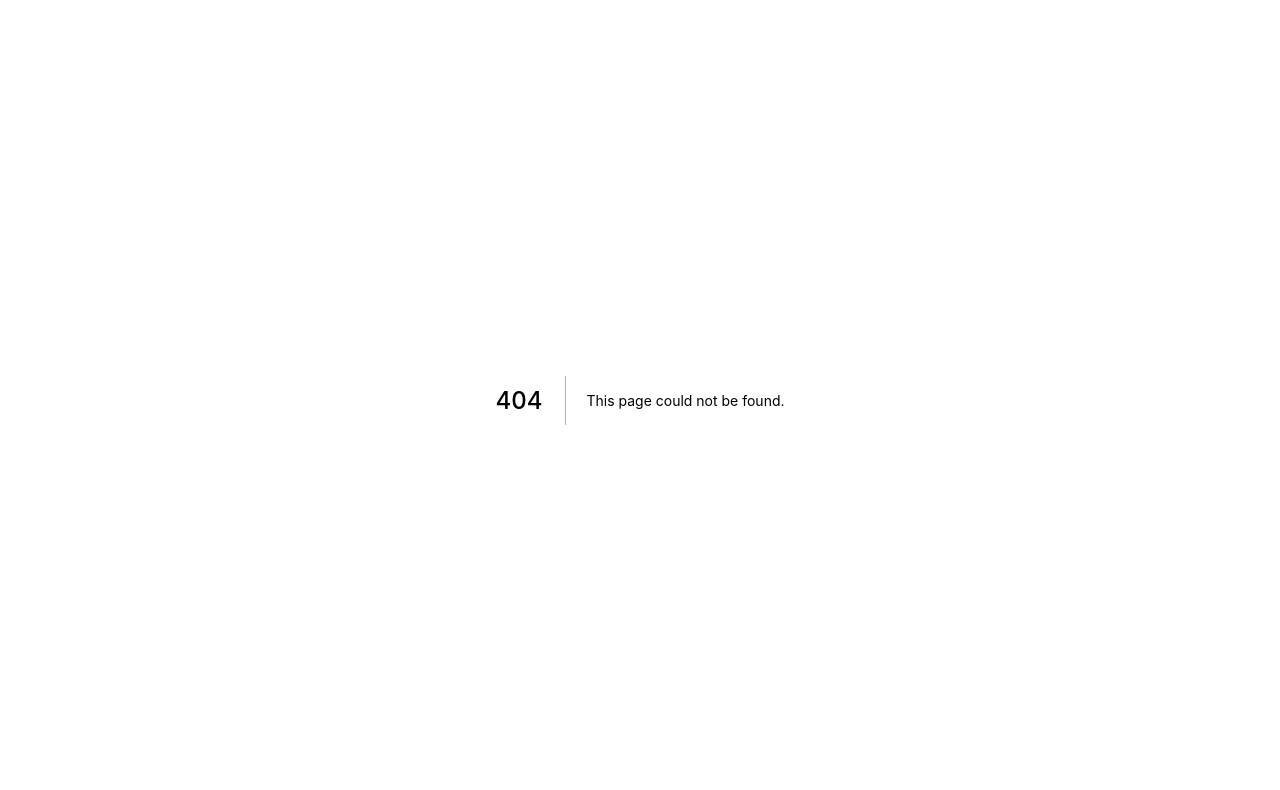
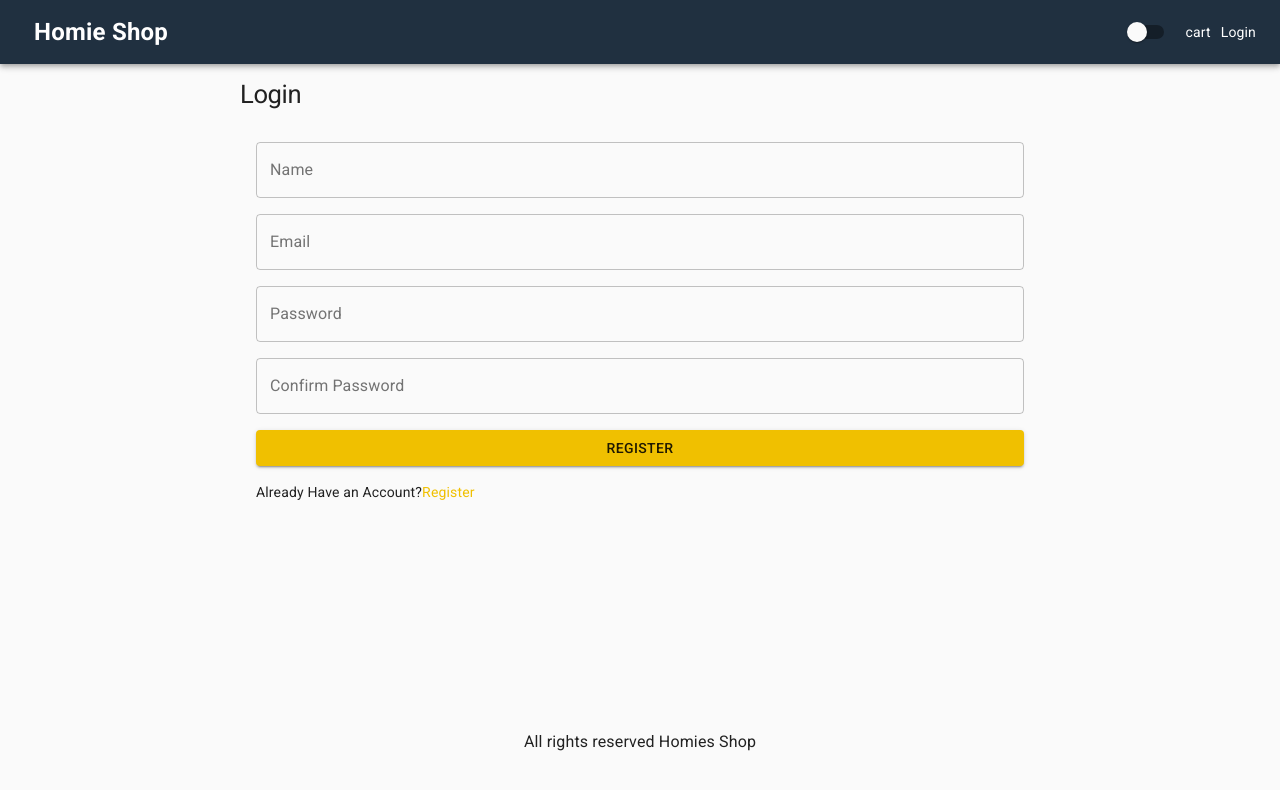
Before and after one commit to RumonHasan/next-shopping, a Next.js app: page /register in a window 1280 px wide. Before the commit this address had no page. Shown: the top 790 px of the page. Built offline with nearby package versions, Linux system fonts and the light colour scheme.

Commit message:
validation

```diff
--- a/components/Layout.js
+++ b/components/Layout.js
@@ -5,9 +5,11 @@ import useStyles from '../utils/styles';
 import NextLink from 'next/link';
 import { Store } from '../utils/store';
 import Cookies from 'js-cookie';
+import { useRouter } from 'next/dist/client/router';
 
 
 const Layout = ({children, title, description}) => {
+    const router = useRouter();
     const classes = useStyles();
     const {state, dispatch} = useContext(Store);
     const {darkMode, cart, userInfo} = state;
@@ -17,9 +19,20 @@ const Layout = ({children, title, description}) => {
         const newDarkMode = !darkMode;
         Cookies.set('darkMode', newDarkMode ? 'ON': 'OFF');
     }
-    // loginmenu close handler
+    // Login menu functions
+    const [anchorEl, setAnchorEl] = React.useState(null);
+    const loginClickHandler = (e) =>{
+        setAnchorEl(e.currentTarget)
+    }
     const loginMenuCloseHandler = ()=>{
-
+        setAnchorEl(null);
+    }
+    const logoutClickHandler = ()=>{
+        setAnchorEl(null);
+        dispatch({type: 'USER_LOGOUT'})
+        Cookies.remove('userInfo');
+        Cookies.remove('cartItems');
+        router.push('/');
     }
     const theme = createTheme({
         typography:{
@@ -73,7 +86,7 @@ const Layout = ({children, title, description}) => {
                         {userInfo ? <><Button
                         aria-controls='simple-menu'
                         aria-haspopup = 'true'
-                        onClick={handleClick}
+                        onClick={loginClickHandler}
                         className={classes.navbarBtn}>{userInfo.name}</Button>
                                <Menu
                                 id="simple-menu"
@@ -82,7 +95,9 @@ const Layout = ({children, title, description}) => {
                                 open={Boolean(anchorEl)}
                                 onClose={loginMenuCloseHandler}
                             >
-                            <MenuItem onClick={loginMenuCloseHandler}></MenuItem>
+                            <MenuItem onClick={loginMenuCloseHandler}>Profile</MenuItem>
+                            <MenuItem onClick={loginMenuCloseHandler}>Settings</MenuItem>
+                            <MenuItem onClick={logoutClickHandler}>Logout</MenuItem>
                         </Menu>
                         </>
                         :
--- a/package.json
+++ b/package.json
@@ -18,7 +18,8 @@
     "next": "11.1.2",
     "next-connect": "^0.11.0",
     "react": "17.0.2",
-    "react-dom": "17.0.2"
+    "react-dom": "17.0.2",
+    "react-hook-form": "^7.19.0"
   },
   "devDependencies": {
     "eslint": "7.32.0",
--- /dev/null
+++ b/pages/api/users/register.js
@@ -0,0 +1,31 @@
+import nc from 'next-connect';
+import bcrypt from 'bcryptjs';
+import User from '../../../models/User';
+import db from '../../../utils/db';
+import { signToken } from '../../../utils/auth';
+
+const handler = nc();
+
+handler.post(async(req,res)=>{
+    await db.connect();
+    // creating a new user instance
+    const newUser = new User({
+        name:req.body.name,
+        email:req.body.email,
+        password:bcrypt.hashSync(req.body.password),
+        isAdmin:false,
+    })
+    // new user
+    const createdUser = await newUser.save();
+    await db.disconnect();
+    const token = signToken(createdUser); // creating new user and sending back user data but the password
+    res.send({token,
+        _id: createdUser._id,
+        name: createdUser.name,
+        email: createdUser.email,
+        isAdmin: createdUser.isAdmin,
+    })
+
+})
+
+export default handler;
--- /dev/null
+++ b/pages/register.js
@@ -0,0 +1,86 @@
+import { Button, Link, List, ListItem, TextField, Typography } from '@material-ui/core';
+import React, {useState, useContext, useEffect} from 'react';
+import Layout from '../components/Layout';
+import useStyles from '../utils/styles';
+import NextLink from 'next/link';
+import axios from 'axios';
+import { Store } from '../utils/store';
+import { useRouter } from 'next/dist/client/router';
+import Cookies from 'js-cookie';
+
+const Register = () => {
+    // input states
+    const [name, setName] = useState('');
+    const [email, setEmail] = useState('');
+    const [password, setPassword] = useState('');
+    const [confirmPassword, setConfirmPassword] = useState('');
+
+    const classes = useStyles();
+    const {state, dispatch} = useContext(Store);
+    const router = useRouter();
+    const {redirect} = router.query; // redirect variable will redirect to the appropriate query
+    // login infor
+    const {userInfo} = state; // userInfo
+    useEffect(()=>{
+        if(userInfo){ // if the user is already logged in... jump back to home
+            router.push('/');
+        }
+    },[])
+
+    // submitting the login information
+    const submitHandler = async (e)=>{
+        e.preventDefault();
+        if(password !== confirmPassword){
+            alert('password is not confirmed');
+            return;
+        }// alert if
+        try {
+            const {data} = await axios.post('/api/users/register', { name:name,email:email, password:password,});
+            dispatch({type:'USER_LOGIN', payload:data});
+            Cookies.set('userInfo', data); // setting the user data to cookies
+            router.push(redirect || '/'); // if redirect is null it will jump to homescreen
+            // alert('Successful login'); // posting the login info in order to be checked
+        }catch(err){
+            alert(err.message); // alert message
+        }
+
+    }
+    return (
+        <Layout title='Register'>
+            <form onSubmit={submitHandler} className={classes.form}>
+                <Typography component='h1' variant='h1'>Login</Typography>
+                <List>
+                    <ListItem>
+                        <TextField variant='outlined' fullWidth id='name' label='Name'
+                        inputProps={{type:'text'}} onChange={e=> setName(e.target.value)}>
+                        </TextField>
+                    </ListItem>
+                    <ListItem>
+                        <TextField variant='outlined' fullWidth id='email' label='Email'
+                        inputProps={{type:'email'}} onChange={e=> setEmail(e.target.value)}>
+                        </TextField>
+                    </ListItem>
+                    <ListItem>
+                        <TextField variant='outlined' fullWidth id='password' label='Password' inputProps={{type:'password'}}
+                        onChange={e=>setPassword(e.target.value)}>
+                        </TextField>
+                    </ListItem>
+                    <ListItem>
+                        <TextField variant='outlined' fullWidth id='confirmPassword' label='Confirm Password' inputProps={{type:'password'}}
+                        onChange={e=>setConfirmPassword(e.target.value)}>
+                        </TextField>
+                    </ListItem>
+                    <ListItem>
+                        <Button variant='contained' type='submit' fullWidth color='primary'>
+                            Register
+                        </Button>
+                    </ListItem>
+                    <ListItem>
+                        Already Have an Account? <NextLink href={`/login?redirect=${redirect || '/'}`} passHref><Link>Register</Link></NextLink>
+                    </ListItem>
+                </List>
+            </form>
+        </Layout>
+    )
+}
+export default Register;
--- a/pages/shipping.js
+++ b/pages/shipping.js
@@ -4,12 +4,12 @@ import { Store } from '../utils/store';
 
 const Shipping = () => {
     const router = useRouter();
-    router.push('/login');
     const {state, dispatch} = useContext(Store);
     const {userInfo} = state;
     // redirecting
     if(!userInfo){
-        router.push('/login?redirect=/shipping');
+        router.push('/login?redirect=/shipping');// all redirects if user is not present goes to shipping
+        // if user does not exist redirect user to login and direct to shipping after loggin
     }
     return (
         <div>
--- a/utils/data.js
+++ b/utils/data.js
@@ -4,19 +4,19 @@ export const data = {
       {
         name: 'Rumon',
         email: 'admin@example.com',
-        password: bcrypt.hashSync('12345'),
+        password: bcrypt.hashSync('123456'),
         isAdmin: true,
       },
       {
         name: 'Ishwor',
         email: 'adminuser@example.com',
-        password: bcrypt.hashSync('12345'),
+        password: bcrypt.hashSync('123456'),
         isAdmin: false,
       }
       ,{
         name: 'James',
         email: 'adminEx@example.com',
-        password: bcrypt.hashSync('12345'),
+        password: bcrypt.hashSync('123456'),
         isAdmin: false,
       }
     ],
--- a/utils/store.js
+++ b/utils/store.js
@@ -3,12 +3,15 @@ import { createContext, useReducer } from "react";
 
 export const Store = createContext();
 
+const userInfoParse = JSON.stringify(Cookies.get('userInfo'));
 const initialState = {
     darkMode:Cookies.get('darkMode') === 'ON' ? true: false, // getting the user preference frmo the cookie
     cart:{
         cartItems:Cookies.get('cartItems')? JSON.parse(Cookies.get('cartItems')): [],
     },
-    userInfo: Cookies.get('userInfo') ? JSON.parse(Cookies.get('userInfo')): null,
+    userInfo: Cookies.get('userInfo')
+    ? JSON.parse(userInfoParse)
+    : null,
 };
 
 const reducer = (state, action)=>{
@@ -45,10 +48,17 @@ const reducer = (state, action)=>{
             }
         // login
         case 'USER_LOGIN':
-            const userInfo = action.payload;
             return {
                 ...state,
-                userInfo: userInfo
+                userInfo: action.payload
+            }
+        case 'USER_LOGOUT':
+            return {
+                ...state,
+                userInfo: null,
+                cart: {
+                    cartItems:[]
+                }
             }
         default:
             return state;
--- a/utils/styles.js
+++ b/utils/styles.js
@@ -31,7 +31,7 @@ const useStyles = makeStyles({
         margin: '0 auto',
     },
     navbarBtn:{
-        color:'#ffffff',
+        color:'white',
         textTransform: 'initial',
     }
 })
```
Also changed, not shown: pages/login.js (+69 -15 lines), 2 other files (tests, documents, lock files or other folders).
